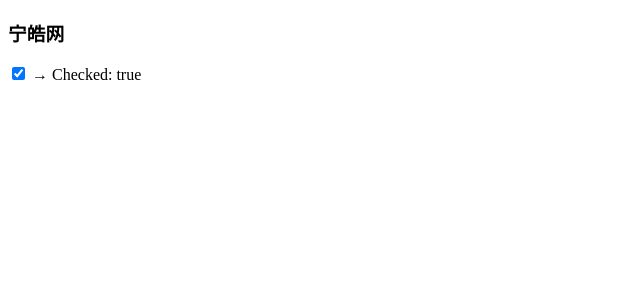
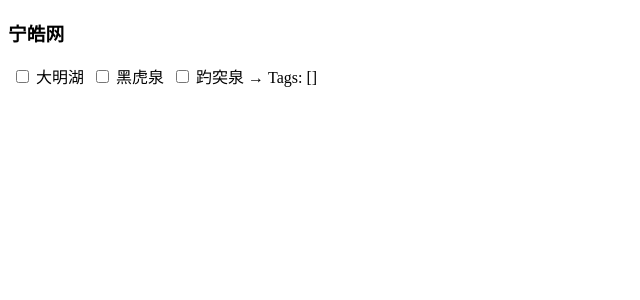
Before and after one commit to ninghao/ninghao-vue, a Vue app: page / in a window 1280 px wide. Shown: the top 300 px of the page, without its empty margins (0-640 px from the left). Built offline with nearby package versions, Linux system fonts and the light colour scheme.

Commit message:
多值复选框（Checkbox）

```diff
--- a/src/app/app.vue
+++ b/src/app/app.vue
@@ -1,7 +1,18 @@
 <template>
   <h3>{{ name }}</h3>
-  <input id="checked" type="checkbox" v-model="checked" />
-  <label for="checked">→ Checked: {{ checked }}</label>
+  <label for="tag-1">
+    <input id="tag-1" type="checkbox" value="大明湖" v-model="tags" />
+    大明湖
+  </label>
+  <label for="tag-2">
+    <input id="tag-2" type="checkbox" value="黑虎泉" v-model="tags" />
+    黑虎泉
+  </label>
+  <label for="tag-3">
+    <input id="tag-3" type="checkbox" value="趵突泉" v-model="tags" />
+    趵突泉
+  </label>
+  <span>→ Tags: {{ tags }}</span>
 </template>
 
 <script>
@@ -9,7 +20,7 @@ export default {
   data() {
     return {
       name: '宁皓网',
-      checked: true,
+      tags: [],
     };
   },
 };
```
